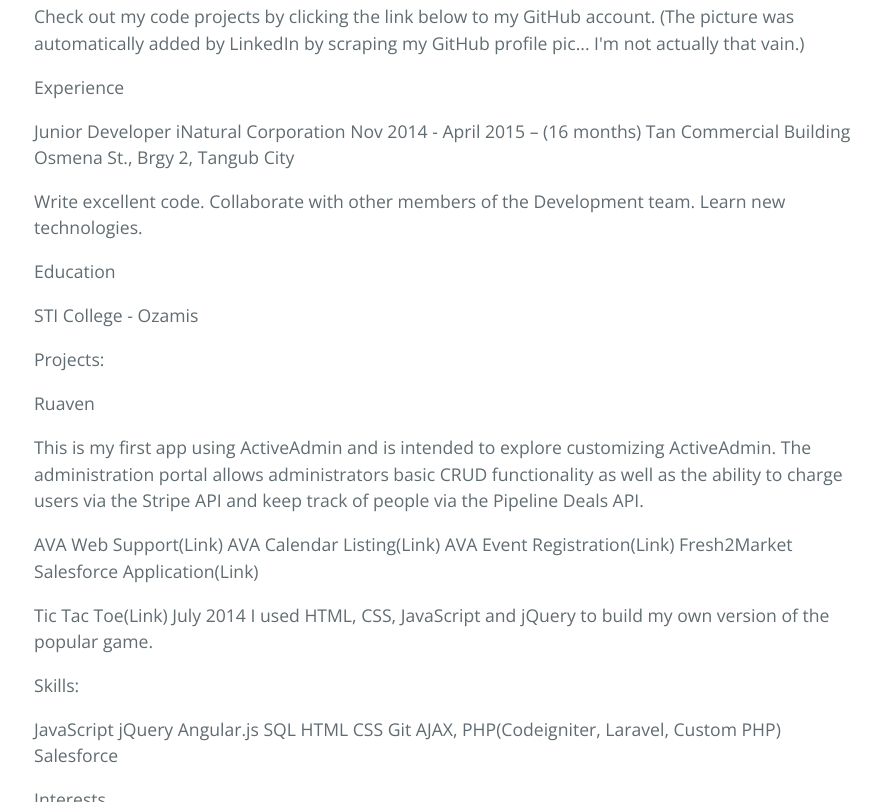
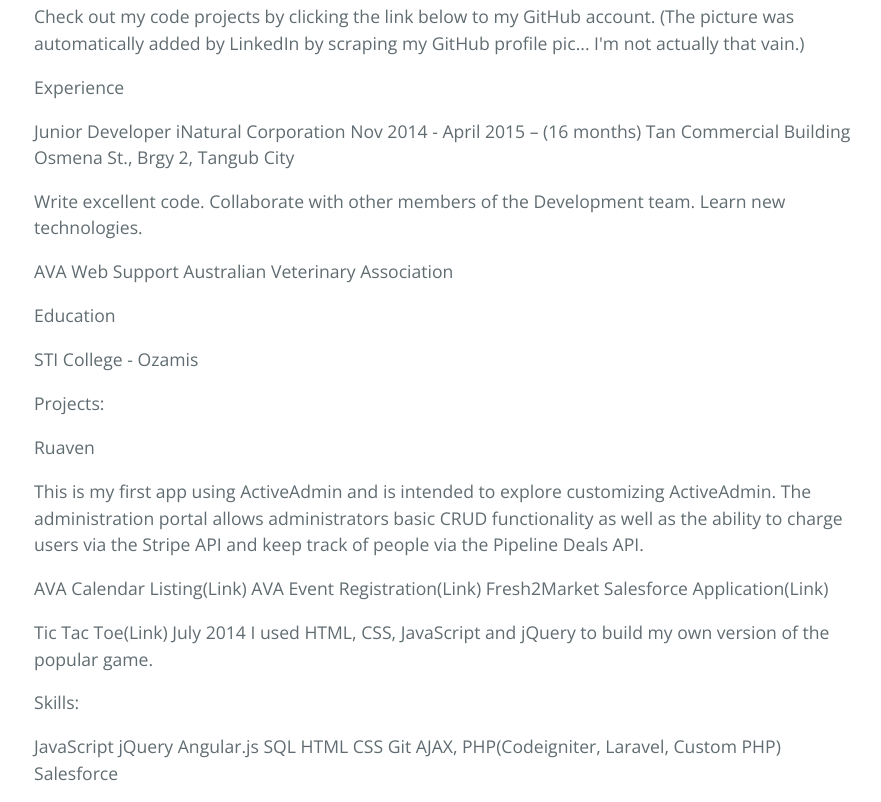
Before and after one commit to jlmwebhosting/jlm_resume, a plain HTML site: page index.html in a window 1280 px wide. Shown: the part 567-1369 px from the top of the page, without its empty margins (190-1071 px from the left). Drawn offline with nearby package versions, Linux system fonts and the light colour scheme.

```diff
--- a/index.html
+++ b/index.html
@@ -36,6 +36,9 @@ Tan Commercial Building Osmena St., Brgy 2, Tangub City</p>
 Collaborate with other members of the Development team.
 Learn new technologies.</p>
 
+<p>AVA Web Support
+Australian Veterinary Association</p>
+
 <p>Education</p>
 
 <p>STI College - Ozamis</p>
@@ -46,8 +49,7 @@ Learn new technologies.</p>
 
 <p>This is my first app using ActiveAdmin and is intended to explore customizing ActiveAdmin. The administration portal allows administrators basic CRUD functionality as well as the ability to charge users via the Stripe API and keep track of people via the Pipeline Deals API.</p>
 
-<p>AVA Web Support(Link)
-AVA Calendar Listing(Link)
+<p>AVA Calendar Listing(Link)
 AVA Event Registration(Link)
 Fresh2Market Salesforce Application(Link)</p>
 
```
Also changed, not shown: params.json (+1 -1 lines).
